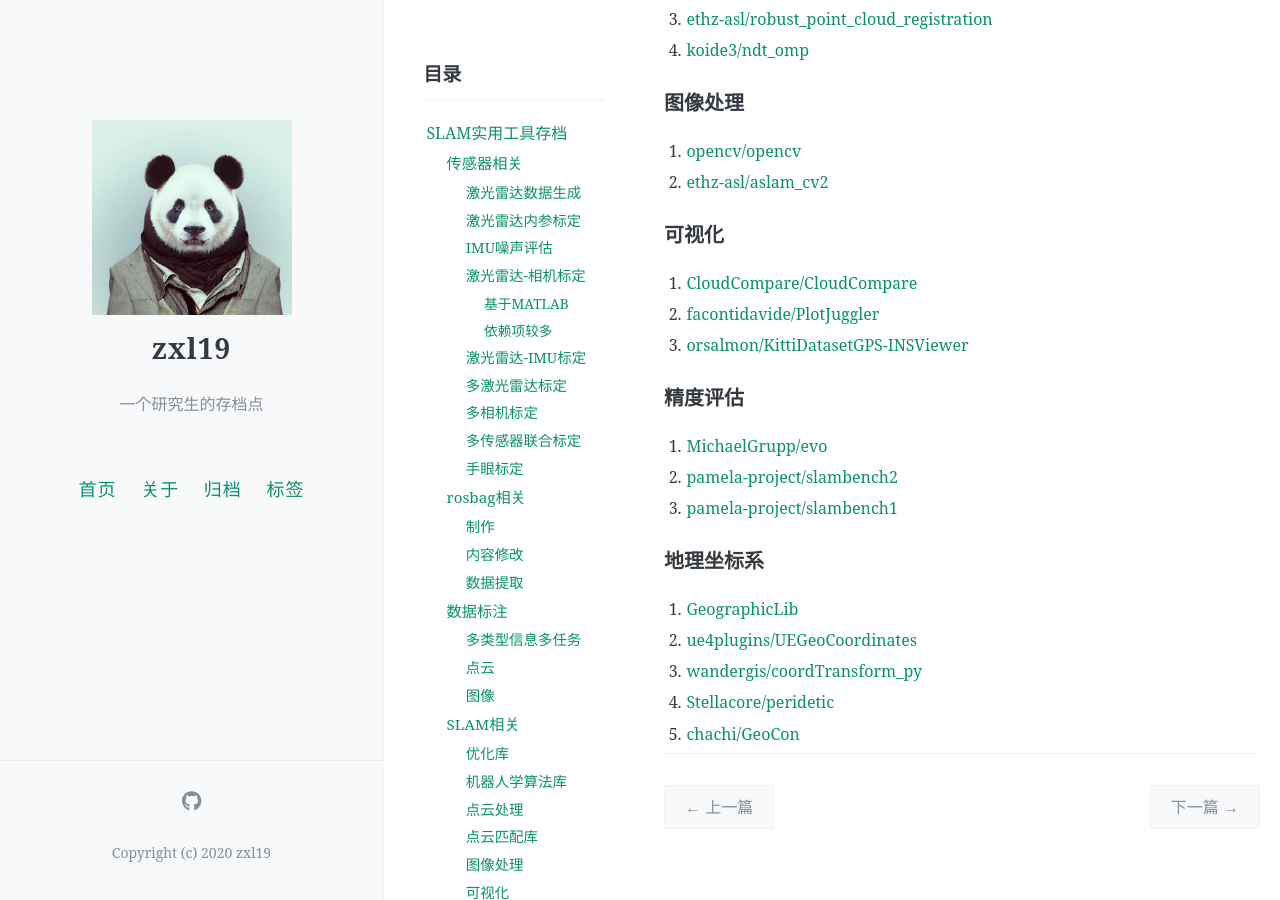
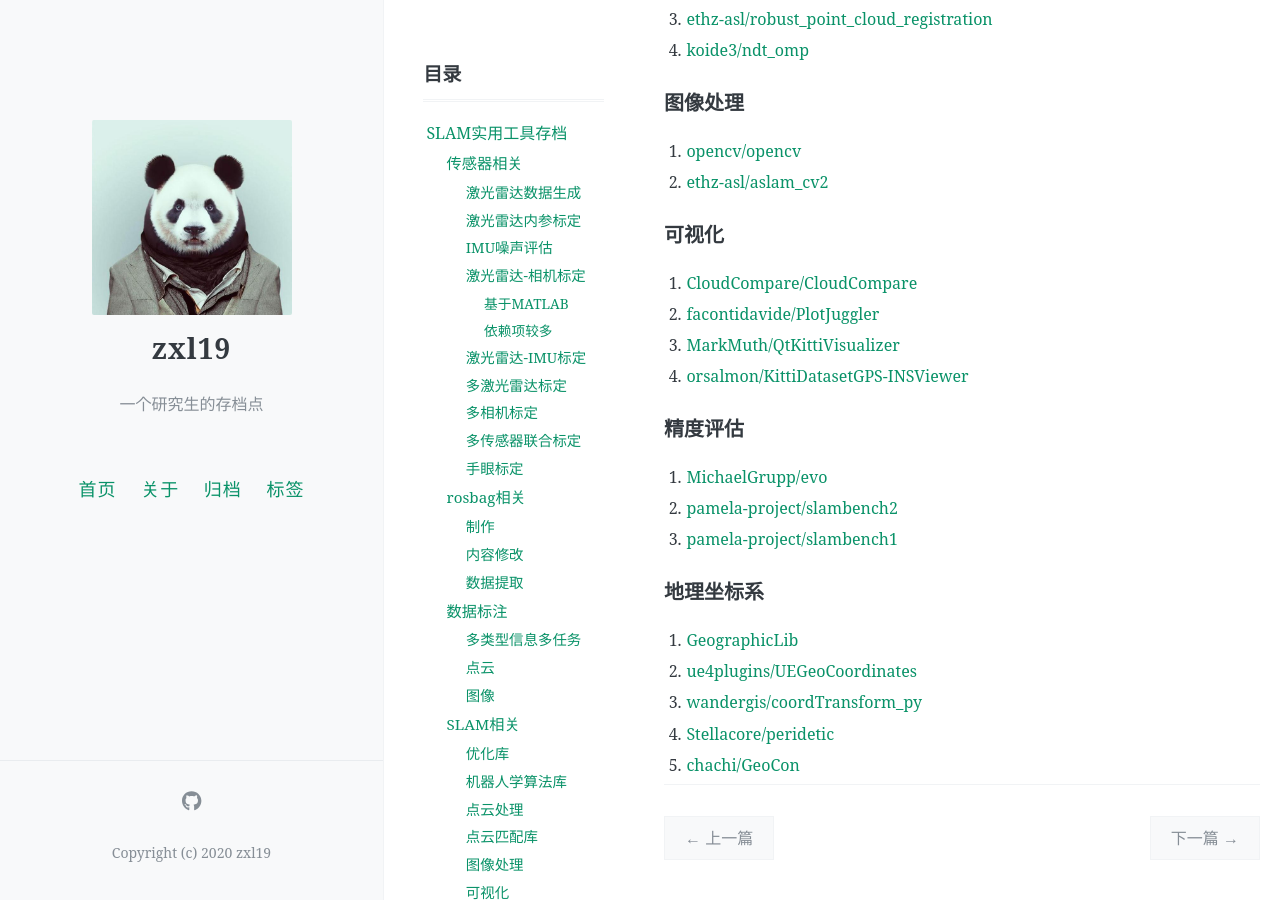
Before and after one commit to zxl19/zxl19.github.io, a Jekyll site: the page built from _posts/2021-05-25-slam-tool.md, in a window 1280 px wide and 900 px high, scrolled down 4195 px. Built offline with Jekyll 4.4.1, drawn with Linux system fonts in a browser that asks for light colours; comment, search, counter and statistics services are not loaded.

Commit message:
Update 2021-05-25-slam-tool.md

```diff
--- a/_posts/2021-05-25-slam-tool.md
+++ b/_posts/2021-05-25-slam-tool.md
@@ -168,7 +168,8 @@ pinned: false
 
 1. [CloudCompare/CloudCompare](https://github.com/CloudCompare/CloudCompare)
 2. [facontidavide/PlotJuggler](https://github.com/facontidavide/PlotJuggler)
-3. [orsalmon/KittiDatasetGPS-INSViewer](https://github.com/orsalmon/KittiDatasetGPS-INSViewer)
+3. [MarkMuth/QtKittiVisualizer](https://github.com/MarkMuth/QtKittiVisualizer)
+4. [orsalmon/KittiDatasetGPS-INSViewer](https://github.com/orsalmon/KittiDatasetGPS-INSViewer)
 
 ### 精度评估
 
```
